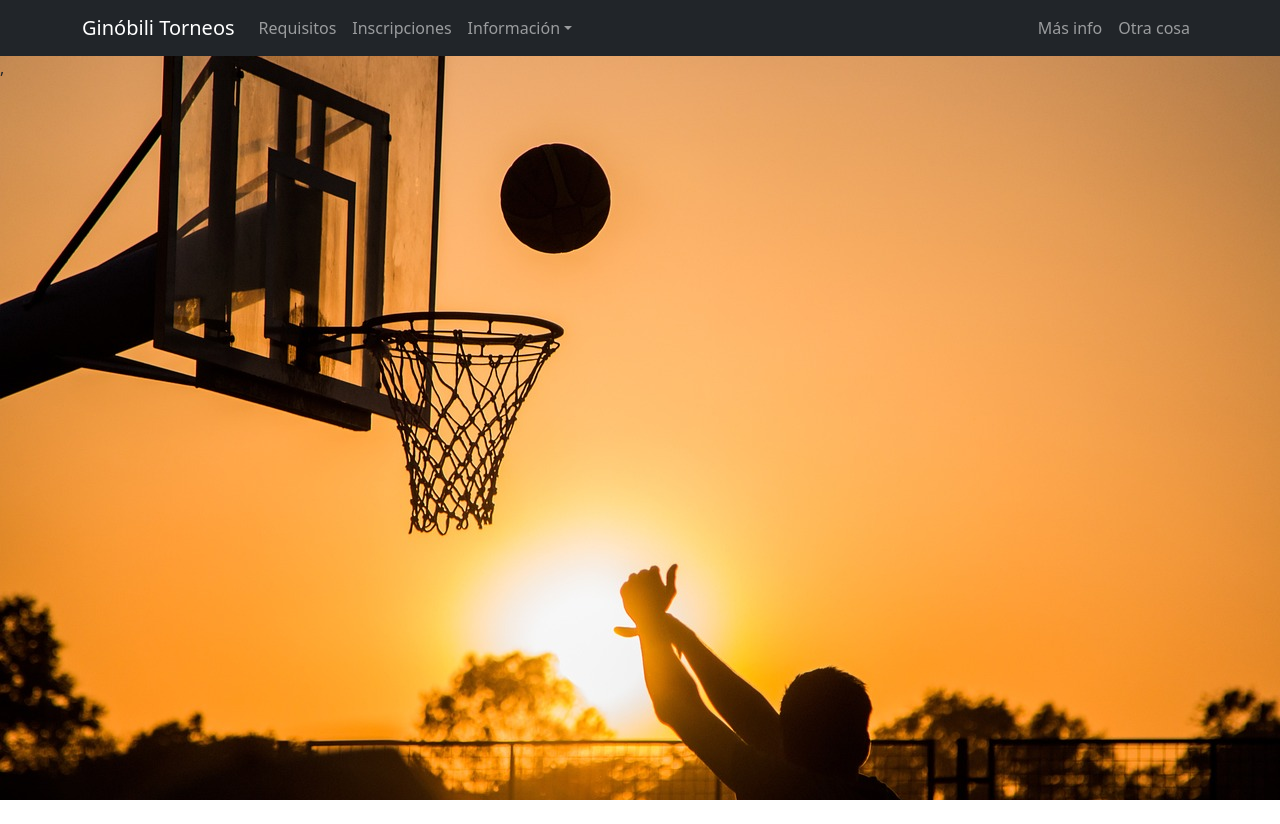
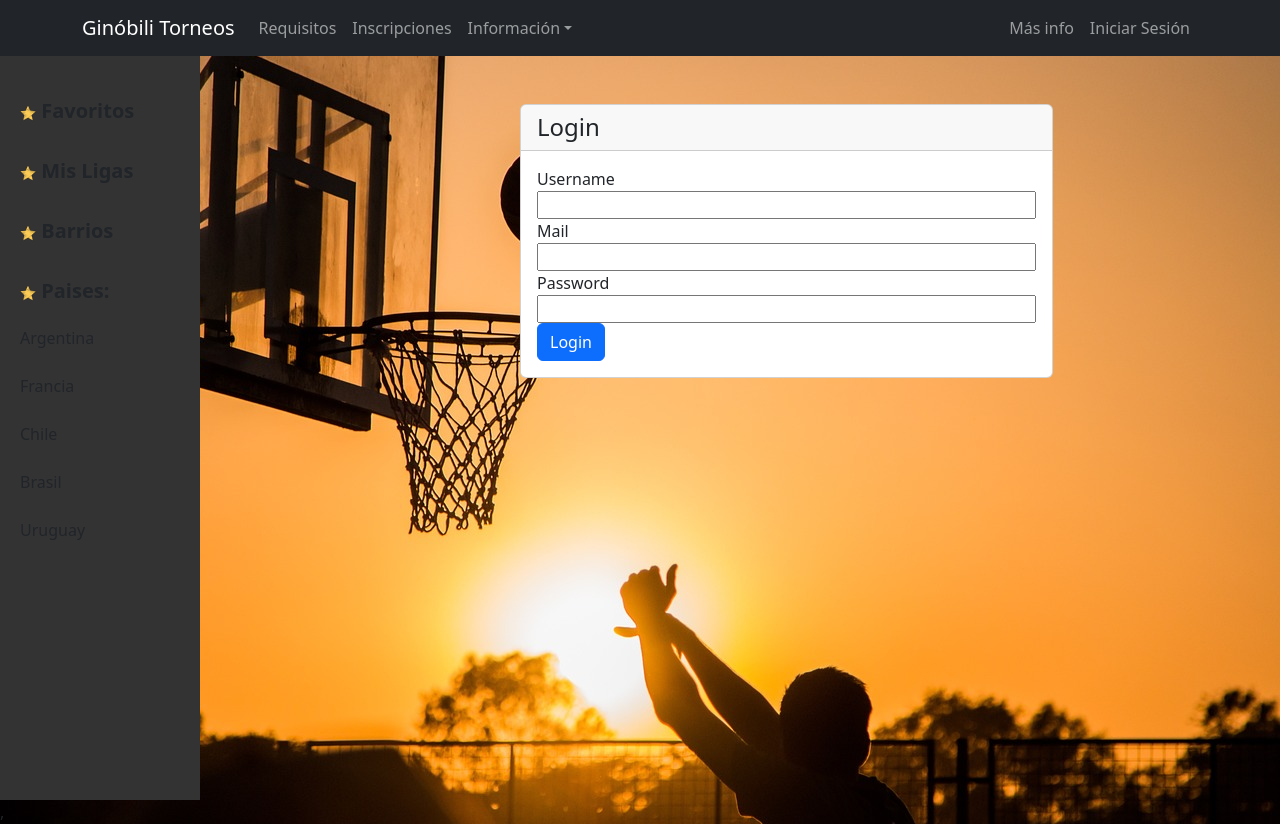
Before and after one commit to faucesmou/Pagina-Torneos, a React (Create React App) app: page /login in a window 1280 px wide. Before the commit the page ends 800 px from the top, so only its background shows below. Built offline with nearby package versions, Linux system fonts and the light colour scheme.

Commit message:
implementación del log in usando localStorage

```diff
--- a/src/App.jsx
+++ b/src/App.jsx
@@ -3,6 +3,7 @@ import Home from "./components/Home";
 import CollapsibleExample from "./components/Navbar";
 
 import RegistroPagina from "./pages/inscripciones/RegistroPagina";
+import IndexLogin from "./pages/login/IndexLogin";
 
 export default function App() {
   return (
@@ -18,6 +19,9 @@ export default function App() {
           {/* Formulario Registro */}
           <Route path="/" element={<Home />} />
           <Route path="/registro" element={<RegistroPagina />} />
+          <Route path="/login" element={<IndexLogin />} />
+
+
         </Routes>
       </BrowserRouter>
     </div>
--- /dev/null
+++ b/src/components/Login.jsx
@@ -0,0 +1,112 @@
+import React, { useState, useEffect } from "react";
+import { useSelector } from 'react-redux';
+
+export default function Login() {
+
+    const handleLogin = (event) => {
+        event.preventDefault();
+        // Obtener los valores ingresados por el usuario
+        const username = event.target.username.value;
+        const email = event.target.email.value;
+        const password = event.target.password.value;
+        // Obtener la lista de usuarios registrados del local storage
+        const existingUsers = JSON.parse(localStorage.getItem("usuariosRegistrados") || "[]");
+        // Verificar si el usuario ingresado se encuentra en la lista de usuarios registrados
+        const userExists = existingUsers.some(user => user.name === username && user.email === email && user.password === password);
+        if (userExists) {
+          // El usuario está registrado
+          console.log("El usuario está registrado");
+          setFormSubmitted(true);
+          setFormData({
+            username: "",
+            email: "",
+            password: "",
+          });
+          setformFail(false);
+
+        } else {
+          // El usuario no está registrado
+          console.log("El usuario no está registrado");
+          setFormSubmitted(false);
+          setformFail(true);
+          setFormData({
+            username: "",
+            email: "",
+            password: "",
+          });
+        }
+      }
+      //estado para mostrar cartel de bienvenida:
+      const [formSubmitted, setFormSubmitted] = useState(false);
+      //estado para mostrar cartel de usuario incorrecto:
+      const [formFail, setformFail] = useState(false);
+      //estado para borrar los campos al apretar submit:
+      const [formData, setFormData] = useState({
+        username: "",
+        email: "",
+        password: "",
+      });
+      //función para guardar los campos y resetearlos al apretar submit:
+      const handleChange = (event) => {
+        const { name, value } = event.target;
+        setFormData((prevData) => ({
+          ...prevData,
+          [name]: value,
+        }));
+      };
+
+      const state  = useSelector(state => state);
+      useEffect(() => {
+        console.log(state);
+      }, [state]);
+
+
+  return (
+    <div className="col-md-5 offset-md-3 mt-5">
+      <div className="card">
+        <h4 className="card-header">Login</h4>
+        <div className="card-body">
+          <form onSubmit={handleLogin} >
+            <div className="form-group">
+              <label>Username</label>
+              <input
+                name="username"
+                type="text"
+                value={formData.username}
+                onChange={handleChange}
+              />
+              <div className="invalid-feedback"></div>
+            </div>
+            <div className="form-group">
+              <label>Mail</label>
+              <input
+                name="email"
+                type="text"
+                value={formData.email}
+                onChange={handleChange}
+              />
+              <div className="invalid-feedback"></div>
+            </div>
+            <div className="form-group">
+              <label>Password</label>
+              <input
+                name="password"
+                type="password"
+                value={formData.password}
+                onChange={handleChange}
+              />
+              <div className="invalid-feedback"></div>
+            </div>
+            <button className="btn btn-primary">
+              Login
+            </button>
+          </form>
+          <form  >
+          {formSubmitted && <span style={{marginTop: '20px', display: 'block'}} >Bienvenido!</span>}
+          {formFail && <span style={{marginTop: '20px', display: 'block'}}>Usuario incorrecto</span>}
+          </form>
+        </div>
+      </div>
+    </div>
+  );
+}
--- a/src/components/Navbar.jsx
+++ b/src/components/Navbar.jsx
@@ -3,12 +3,15 @@ import Container from 'react-bootstrap/Container';
 import Nav from 'react-bootstrap/Nav';
 import Navbar from 'react-bootstrap/Navbar';
 import NavDropdown from 'react-bootstrap/NavDropdown';
+import { NavLink } from "react-router-dom";
 
 function CollapsibleExample() {
   return (
     <Navbar className='w-100' collapseOnSelect expand="lg" bg="dark" variant="dark">
       <Container>
-        <Navbar.Brand href="#home">Ginóbili Torneos</Navbar.Brand>
+      <NavLink to="/">
+          <Navbar.Brand>Ginóbili Torneos</Navbar.Brand>
+        </NavLink>
         <Navbar.Toggle aria-controls="responsive-navbar-nav" />
         <Navbar.Collapse id="responsive-navbar-nav">
           <Nav className="me-auto">
@@ -28,9 +31,11 @@ function CollapsibleExample() {
           </Nav>
           <Nav>
             <Nav.Link href="#deets">Más info</Nav.Link>
-            <Nav.Link eventKey={2} href="#memes">
-              Otra cosa
-            </Nav.Link>
+            <NavLink to="/login">
+              <Nav.Link eventKey={2} href="#memes">
+                Iniciar Sesión
+              </Nav.Link>
+            </NavLink>
           </Nav>
         </Navbar.Collapse>
       </Container>
--- /dev/null
+++ b/src/pages/login/IndexLogin.jsx
@@ -0,0 +1,15 @@
+import React from 'react'
+import Aside2 from '../../components/Aside2'
+import Login from '../../components/Login'
+
+export default function IndexLogin() {
+  return (
+    <main className='home'>
+
+    <Aside2 />
+    <Login />
+
+
+  </main>
+  )
+}
```
